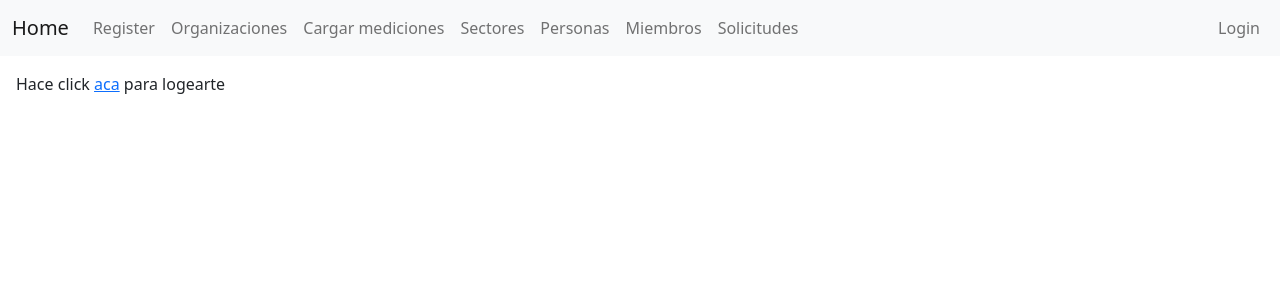
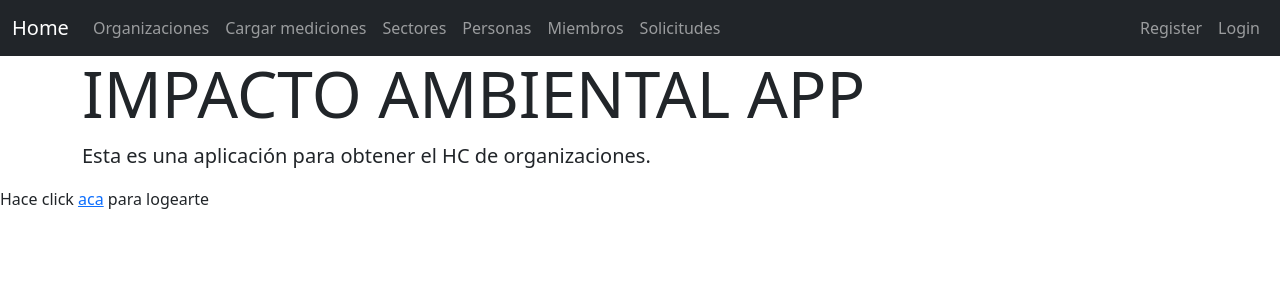
Before and after one commit to eduRios/tp-impacto-ambiental-front, an Angular app: page / in a window 1280 px wide. Shown: the top 300 px of the page. Built offline with nearby package versions, Linux system fonts and the light colour scheme.

Commit message:
Cosmetic Home

```diff
--- a/src/app/home/home.component.html
+++ b/src/app/home/home.component.html
@@ -1,4 +1,8 @@
-<div class="m-3">
+<div class="jumbotron jumbotron-fluid animated fadeIn fast">
+    <div class="container">
+        <h1 class="display-3">IMPACTO AMBIENTAL APP</h1>
+        <p class="lead">Esta es una aplicación para obtener el HC de organizaciones.</p>
+      </div>
     <div *ngIf="isLoggedIn">
         <p>
             Hola <b>{{ username }}</b>
--- a/src/app/navbar/navbar.component.html
+++ b/src/app/navbar/navbar.component.html
@@ -1,11 +1,8 @@
-<nav class="navbar navbar-expand-lg bg-light">
+<nav class="navbar navbar-expand-lg navbar-dark bg-dark">
     <div class="container-fluid">
         <a class="navbar-brand" routerLink="/" routerLinkActive="active">Home</a>
         <div class="collapse navbar-collapse">
             <ul class="navbar-nav">
-                <li class="nav-item">
-                    <a class="nav-link" routerLink="/register" routerLinkActive="active">Register</a>
-                </li>
                 <li class="nav-item">
                     <a class="nav-link" routerLink="/organizacion" routerLinkActive="active">Organizaciones</a>
                 </li>
@@ -26,6 +23,9 @@
                 </li>
             </ul>
             <ul class="navbar-nav ms-auto">
+                <li class="nav-item">
+                    <a class="nav-link" routerLink="/register" routerLinkActive="active">Register</a>
+                </li>
                 <li *ngIf="!authService.isAuthenticated" class="nav-item">
                     <a class="nav-link" routerLink="/login" routerLinkActive="active">Login</a>
                 </li>
```
